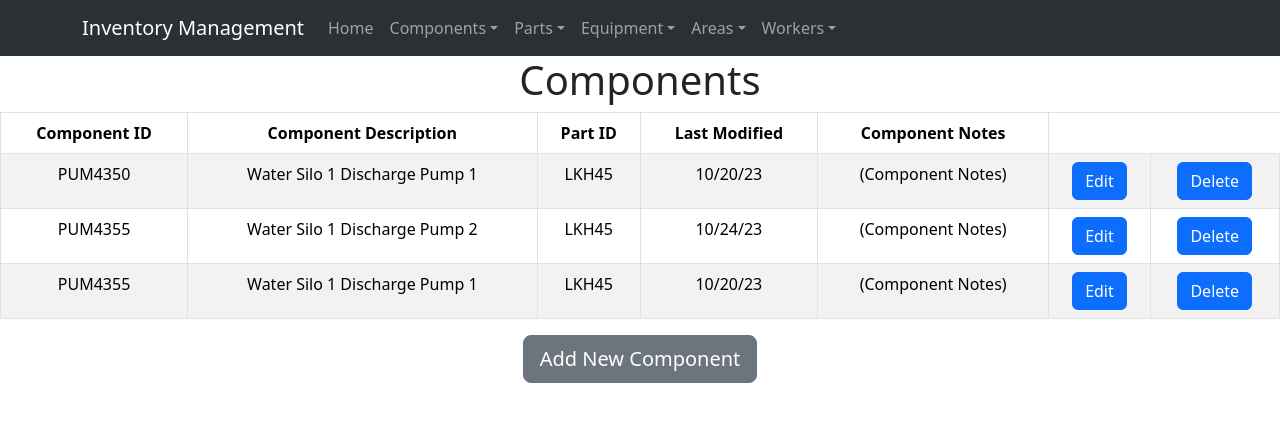
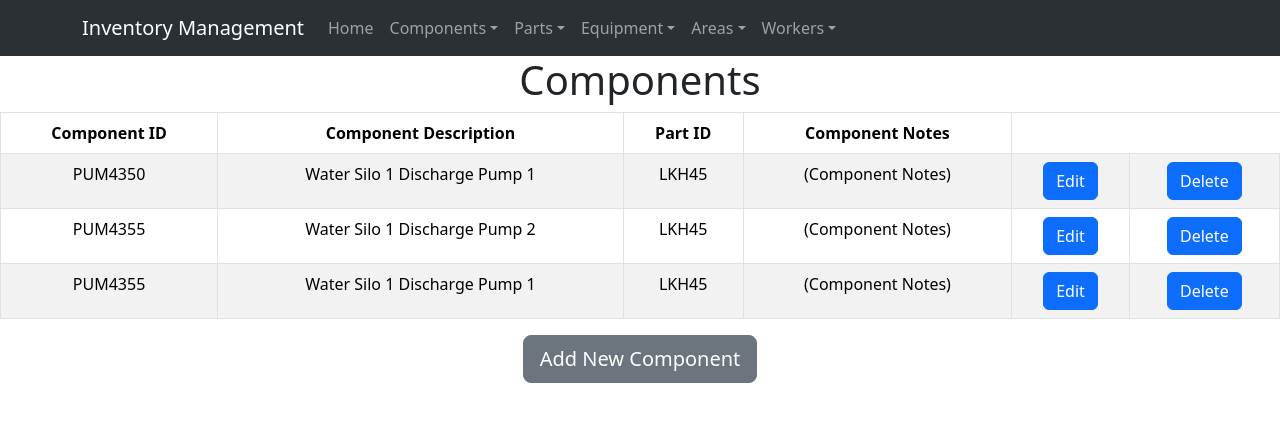
Before and after one commit to Bernaluc/LSDP-Inventory, a React (Create React App) app in the folder inventory/: page /view-components in a window 1280 px wide. Shown: the top 422 px of the page. Built offline with nearby package versions, Linux system fonts and the light colour scheme.

Commit message:
Commiting to upload to vercel

```diff
--- a/inventory/src/pages/ViewComponents.js
+++ b/inventory/src/pages/ViewComponents.js
@@ -12,7 +12,6 @@ function ViewComponents() {
                         <th>Component ID</th>
                         <th>Component Description</th>
                         <th>Part ID</th>
-                        <th>Last Modified</th>
                         <th>Component Notes</th>
                     </tr>
                 </thead>
@@ -21,7 +20,6 @@ function ViewComponents() {
                         <td>PUM4350</td>
                         <td>Water Silo 1 Discharge Pump 1</td>
                         <td>LKH45</td>
-                        <td>10/20/23</td>
                         <td>(Component Notes)</td>
                         <td>
                             <Button>
@@ -38,7 +36,6 @@ function ViewComponents() {
                         <td>PUM4355</td>
                         <td>Water Silo 1 Discharge Pump 2</td>
                         <td>LKH45</td>
-                        <td>10/24/23</td>
                         <td>(Component Notes)</td>
                         <td>
                             <Button>
@@ -55,7 +52,6 @@ function ViewComponents() {
                         <td>PUM4355</td>
                         <td>Water Silo 1 Discharge Pump 1</td>
                         <td>LKH45</td>
-                        <td>10/20/23</td>
                         <td>(Component Notes)</td>
                         <td>
                             <Button>
```
